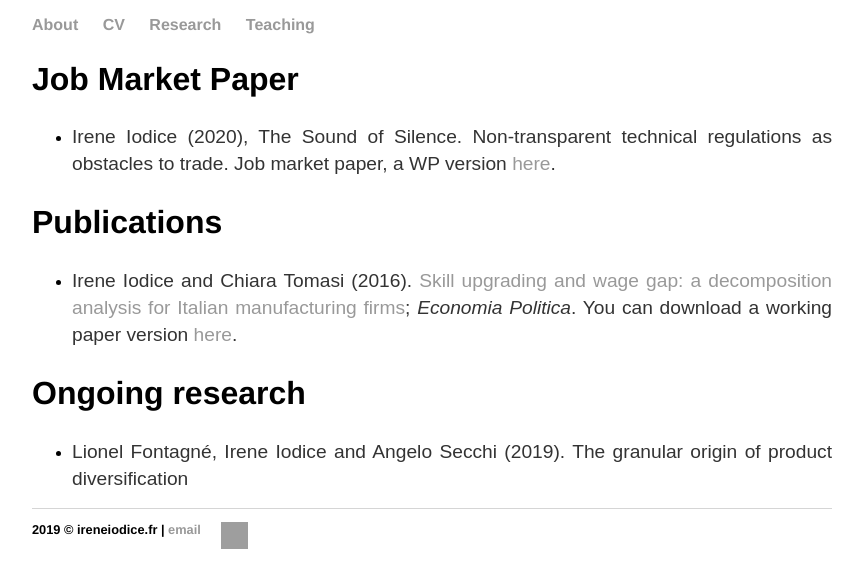
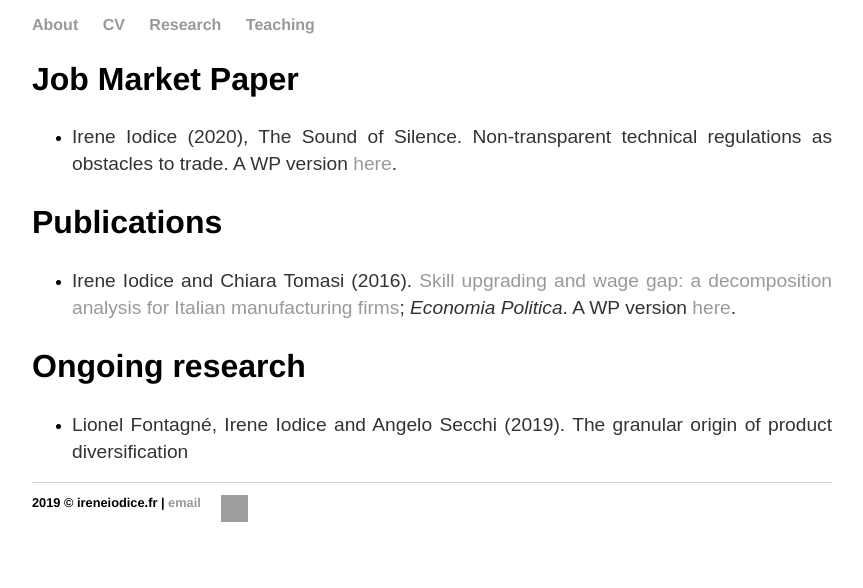
Before and after one commit to ioire/ioire.github.io, a Jekyll site: the page built from research/index.html, in a window 1280 px wide. Shown: the top 588 px of the page, without its empty margins (208-1071 px from the left). Built offline with Jekyll 4.4.1, drawn with Linux system fonts in a browser that asks for light colours; grey boxes are pictures that could not be loaded.

Commit message:
Update index.html

```diff
--- a/research/index.html
+++ b/research/index.html
@@ -5,12 +5,12 @@ title: Irene Iodice
 <div class="blurb">
 	 <h2>Job Market Paper</h2>
 	<ul>
-  <li> <p> Irene Iodice (2020), The Sound of Silence. Non-transparent technical regulations as obstacles to trade. Job market paper, a WP version <a href="https://github.com/ioire/ioire.github.io/tree/master/Research/paper_v9.pdf" target="_blank">here</a>.</p> </li>
+  <li> <p> Irene Iodice (2020), The Sound of Silence. Non-transparent technical regulations as obstacles to trade. A WP version <a href="https://github.com/ioire/ioire.github.io/tree/master/Research/paper_v9.pdf" target="_blank">here</a>.</p> </li>
 	</ul>
 
 	<h2>Publications</h2>
 	<ul>
-     <li> <p> Irene Iodice and Chiara Tomasi (2016). <a href="https://link.springer.com/article/10.1007%2Fs40888-016-0031-5">Skill upgrading and wage gap: a decomposition analysis for Italian manufacturing firms</a>; <em> Economia Politica</em>. You can download a working paper version <a href="https://ideas.repec.org/p/ssa/lemwps/2015-06.html">here</a>. </p> </li>
+     <li> <p> Irene Iodice and Chiara Tomasi (2016). <a href="https://link.springer.com/article/10.1007%2Fs40888-016-0031-5">Skill upgrading and wage gap: a decomposition analysis for Italian manufacturing firms</a>; <em> Economia Politica</em>. A WP version <a href="https://ideas.repec.org/p/ssa/lemwps/2015-06.html">here</a>. </p> </li>
   </ul>
  <h2>Ongoing research</h2>
 	<ul>
```
